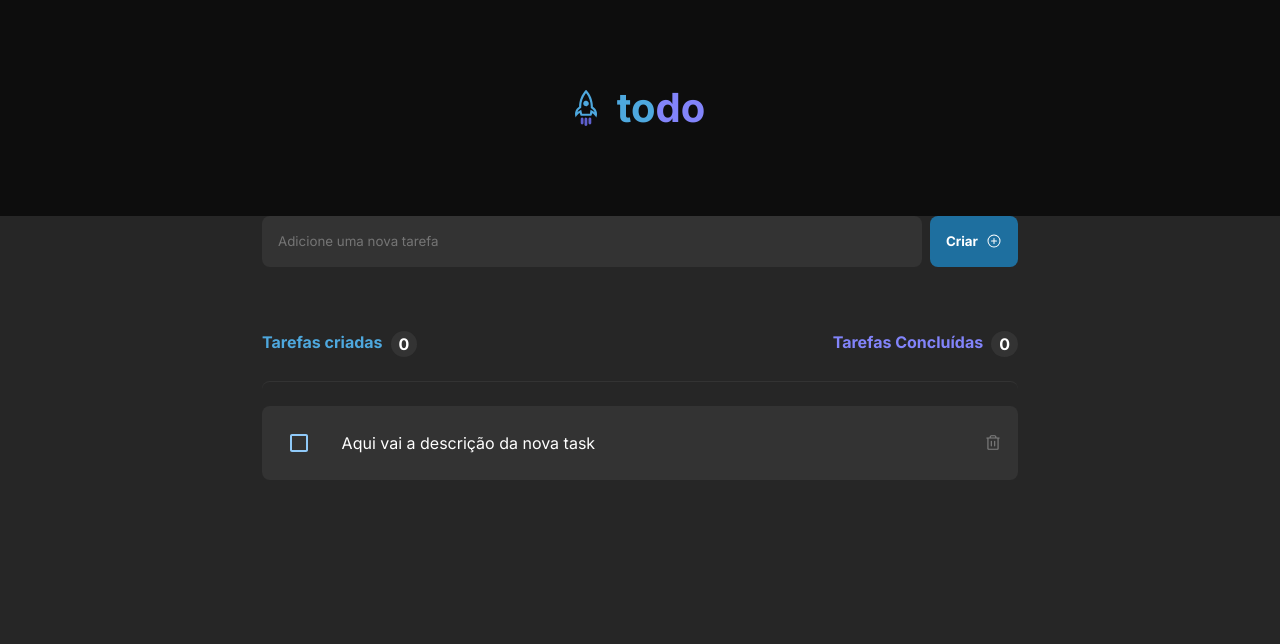
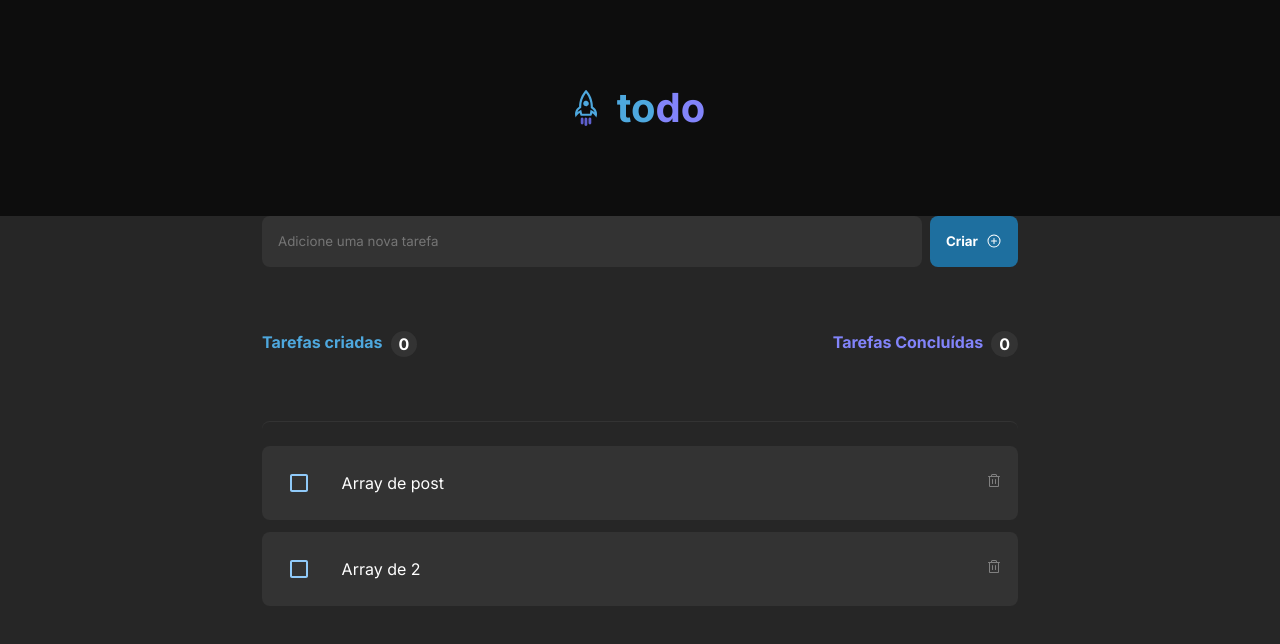
Before and after one commit to pedroeduardo36/01-todolist, a React (Vite) app: page / in a window 1280 px wide. Shown: the top 644 px of the page. Built offline with nearby package versions, Linux system fonts and the light colour scheme.

Commit message:
Itreando lista de task

```diff
--- a/src/App.module.css
+++ b/src/App.module.css
@@ -10,3 +10,24 @@
     flex-direction: column;
     align-items: center;
 }
+
+.taskList {
+    display: flex;
+    flex-direction: column;
+    align-items: center;
+    border-top: 1px solid var(--gray-400);
+    border-radius: 8px;
+    padding: 1.5rem 0;
+    color: var(--gray-400);
+    gap: 0.75rem;
+    width: 100%;
+}
+
+.taskList strong {
+    color: var(--gray-300);
+    font-weight: bold;
+}
+
+.emptyDescription {
+    color: var(--gray-300);
+}
--- a/src/App.tsx
+++ b/src/App.tsx
@@ -1,19 +1,42 @@
-import { Header } from './components/Header'
-import { NewTask } from './components/NewTask'
-import styles from './App.module.css'
-import './global.css'
-import { Tasks } from './components/Tasks'
+import { Header } from "./components/Header";
+import { NewTask } from "./components/NewTask";
+import styles from "./App.module.css";
+import "./global.css";
+import { TaskCounter } from "./components/TasksCounter";
+import { TaskList } from "./components/TaskList";
+import { EmptyList } from "./components/EmptyList";
+
+const tasks = [
+  {
+    id: 1,
+    name: "Array de post",
+  },
+  {
+    id: 2,
+    name: "Array de 2",
+  },
+];
 
 export function App() {
-
   return (
     <div className={styles.wrapper}>
       <Header />
-    <div className={styles.taskWrapper}>
-      <NewTask />
-      <Tasks />
+      <div className={styles.taskWrapper}>
+        <NewTask />
+        <TaskCounter />
+        <div className={styles.taskList}>
+                {/* <EmptyList /> */}
+
+                {tasks.map((task) => {
+                return (
+                    <TaskList
+                    key={task.id}
+                    name={task.name}
+                    />
+                )
+              })}
+        </div>
+      </div>
     </div>
-
-    </div>
-  )
+  );
 }
--- a/src/components/EmptyList.module.css
+++ b/src/components/EmptyList.module.css
@@ -1,8 +1,12 @@
-strong {
+.emptyWrapper {
+    display: flex;
+    flex-direction: column;
+    align-items: center;
+    padding: 1.5rem 0;
     color: var(--gray-300);
-    font-weight: bold;
 }
 
-p {
-    color: var(--gray-300);
+.emptyWrapper svg {
+    color: var(--gray-400);
+    margin-bottom: 1rem;
 }
--- a/src/components/NewTask.tsx
+++ b/src/components/NewTask.tsx
@@ -3,10 +3,15 @@ import styles from './NewTask.module.css'
 
 
 export function NewTask() {
+
+    function handleCreateNewTask() {
+
+    }
+
     return (
         <div className={styles.inputWrapper}>
             <input className={styles.input} placeholder="Adicione uma nova tarefa"/>
-            <button className={styles.button}>
+            <button onClick={handleCreateNewTask} className={styles.button}>
                 Criar
                 <PlusCircle size={16}/>
             </button>
--- a/src/components/TaskList.module.css
+++ b/src/components/TaskList.module.css
@@ -13,3 +13,18 @@
     flex: 1;
     color: var(--white);
 }
+
+
+.listWrapper button {
+    border: none;
+    background: transparent;
+    cursor: pointer;
+    /* border: none;
+    background-color: transparent;
+    border-radius: 4px;
+
+    padding: 5px 4px 2px 4px;
+
+    transition: 0.2s background-color;
+    cursor: pointer; */
+  }
--- a/src/components/TaskList.tsx
+++ b/src/components/TaskList.tsx
@@ -3,17 +3,25 @@ import styles from "./TaskList.module.css";
 import { Checkbox } from "@mui/material";
 import { blue, purple } from "@mui/material/colors";
 
-export function TaskList() {
+interface TaskListProps {
+  name: string;
+}
+
+export function TaskList({ name }: TaskListProps) {
   return (
     <div className={styles.listWrapper}>
-      <Checkbox sx={{
-        color: blue[200],
-        '&.Mui-checked': {
+      <Checkbox
+        sx={{
+          color: blue[200],
+          "&.Mui-checked": {
             color: purple[200],
-        }
-      }}/>
-      <p>Aqui vai a descrição da nova task</p>
-        <Trash size={18} />
+          },
+        }}
+      />
+      <p>{name}</p>
+      <button>
+        <Trash size={16} color="#808080" />
+      </button>
     </div>
   );
 }
--- a/src/components/Tasks.module.css
+++ b/src/components/TasksCounter.module.css
@@ -46,23 +46,3 @@
     border-radius: 100%;
     font-weight: bold;
 }
-
-.taskList {
-    display: flex;
-    flex-direction: column;
-    align-items: center;
-    margin-top: 1.5rem;
-    border-top: 1px solid var(--gray-400);
-    border-radius: 8px;
-    padding: 1.5rem 0;
-    color: var(--gray-400);
-}
-
-.taskList strong {
-    color: var(--gray-300);
-    font-weight: bold;
-}
-
-.emptyDescription {
-    color: var(--gray-300);
-}
--- a/src/components/Tasks.tsx
+++ b/src/components/TasksCounter.tsx
@@ -1,8 +1,9 @@
-// import { ClipboardText } from '@phosphor-icons/react'
-import { TaskList } from './TaskList'
-import styles from './Tasks.module.css'
 
-export function Tasks() {
+import styles from './TasksCounter.module.css'
+
+
+
+export function TaskCounter() {
     return (
         <div className={styles.taskWrapper}>
             {/* Task count section */}
@@ -20,11 +21,7 @@ export function Tasks() {
 
             {/* Task list section */}
             <div className={styles.taskList}>
-                {/* <ClipboardText size={56}/>
-                <strong>Você ainda não tem tarefas cadastradas</strong>
-                <p className={styles.emptyDescription}>Crie tarefas e organize seus itens a fazer</p> */}
 
-                <TaskList />
             </div>
         </div>
     )
```
Also changed, not shown: src/components/EmptyList.tsx (+10 -6 lines).
